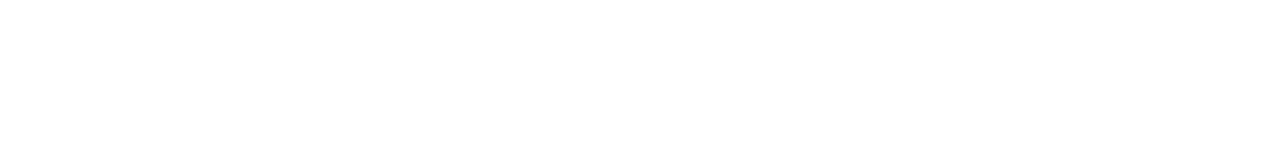
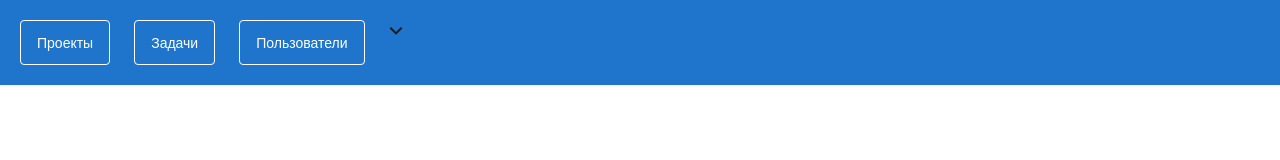
Before and after one commit to foxqq3/DigDes_lessons, a website built with Vite: page index.html in a window 1280 px wide. Built offline with nearby package versions, Linux system fonts and the light colour scheme.

Commit message:
start work

```diff
--- a/index.html
+++ b/index.html
@@ -5,11 +5,31 @@
   <meta charset="utf-8">
   <meta name="viewport" content="width=device-width,initial-scale=1.0">
   <link rel="icon" href="">
+  <link href="https://fonts.googleapis.com/css2?family=Open+Sans:wght@300;400;500;600;700;800&display=swap"
+    rel="stylesheet">
   <title>Digital Design lessons</title>
 </head>
 
 <body>
-  <s></s>
+  <div class="test"></div>
+  <div class="navigation-panel">
+    <nav>
+      <ul class="navigation-panel__menu">
+        <li><a href="#" class="navigation-panel__menu-item">Проекты</a></li>
+        <li><a href="#" class="navigation-panel__menu-item">Задачи</a></li>
+        <li><a href="#" class="navigation-panel__menu-item">Пользователи</a></li>
+      </ul>
+    </nav>
+
+    <div class="navigation-panel__user">
+      <svg width="14" height="8" viewBox="0 0 14 8" fill="none" xmlns="http://www.w3.org/2000/svg">
+        <path d="M6.99999 4.95L2.04999 0L0.635986 1.414L6.99999 7.778L13.364 1.414L11.95 0L6.99999 4.95Z"
+          fill="#1C1C1C" />
+      </svg>
+
+    </div>
+  </div>
   <script type="module" src="/main.js"></script>
 </body>
+
 </html>
--- a/styles/default-set.scss
+++ b/styles/default-set.scss
@@ -9,9 +9,10 @@
 html,
 body {
     font-family: 'Open Sans', sans-serif;
-    font-size: 16px;
-    color: var(--font-base-color);
-    background-color: var(--background);
+    font-size: 14px;
+    font-weight: 400;
+    color: var(--font-primary);
+    background-color: var(--secondary-default);
 }
 
 ul li,
--- a/styles/functions/_function.scss
+++ b/styles/functions/_function.scss
@@ -1,3 +1,3 @@
 @function spacing($value) {
-    @return $value * $spacing-default-ratio;
+    @return $value * 4px;
 }
--- /dev/null
+++ b/styles/helpers/_wrapper.scss
@@ -0,0 +1,3 @@
+.wrapper{
+
+}
--- a/styles/style.scss
+++ b/styles/style.scss
@@ -1,7 +1,38 @@
 //default style
-@import "default-set.scss";
-@import "variables.css";
+@import 'variables.css';
+@import './functions/function.scss';
+@import 'default-set.scss';
 
+// style for component
 
-//components style
-@import "./components/navigation-panel.scss";
+.navigation-panel {
+  display: flex;
+  gap: spacing(6);
+  background-color: var(--primary-default);
+  padding: spacing(5);
+
+  &__menu {
+    display: flex;
+    gap: spacing(6);
+  }
+
+  &__menu-item {
+    display: inline-block;
+    padding: spacing(3) spacing(4);
+    color: var(--font-secondary);
+    border: 1px solid var(--secondary-default);
+    border-radius: 4px;
+
+    &:hover {
+      color: var(--font-primary);
+      background-color: var(--secondary-hover);
+      border-color: (--secondary-hover);
+    }
+
+    &:active {
+      color: var(--font-primary);
+      background-color: var(--secondary-active);
+      border-color: (--secondary-active);
+    }
+  }
+}
--- a/styles/variables.css
+++ b/styles/variables.css
@@ -1,18 +1,24 @@
 :root {
-    /* base colors */
-    --white: #ffffff;
-    --mischka: #D0D5DD;
-    --waterloo: #8181A5;
-    --cornflower-blue: #5E81F4;
-    --san-marino: #475eab;
-    --oxford-blue: #374957;
-    --shark: #1C1D21;
-    --carnation: #FB4B54;
-    --riptide: #7CE7AC;
+  /* base colors */
+  --primary-default: #1F75CB;
+  --primary-hover: #1068BF;
+  --primary-active: #0B5CAD;
+  --primary-disabled: #DCDCDE;
 
-    /* opacity colors */
-    --san-marino-60: rgba(71, 94, 171, 0.6);
-    --white-40: rgba(255, 255, 255, 0.4);
-    --white-70: rgba(255, 255, 255, 0.7);
-    --shark-80: rgba(28, 29, 33, 0.9);
+  --secondary-default: #FFFFFF;
+  --secondary-hover: #ECECEF;
+  --secondary-active: #DCDCDE;
+
+  --border-hover: rgba(18, 19, 22, 0.5);
+  --border-active: #1C1C1C;
+  --border-disabled: rgba(0, 0, 0, 0.15);
+  --border-default: rgba(0, 0, 0, 0.15);
+
+  --font-primary: #1C1C1C;
+  --font-secondary: #FFFFFF;
+  --font-disabled: #8E8E8E;
+  --font-placeholder: #D9D9D9;
+
+  --error: #EE4222;
+  --bronze: #9E6955;
 }
```
Also changed, not shown: styles/mixins/_mixins.scss (deleted, +0 -9 lines), components/navigation-panel/style.scss (added), components/project-element/style.scss (added), components/project-none/style.scss (added), components/task-element/style.scss (added), components/task-none/style.scss (added), img/svg/arrow-down.svg (added), styles/components/_navigation-panel.scss (deleted), 1 other file.
